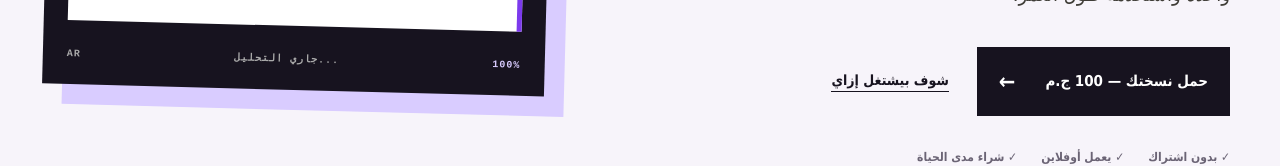
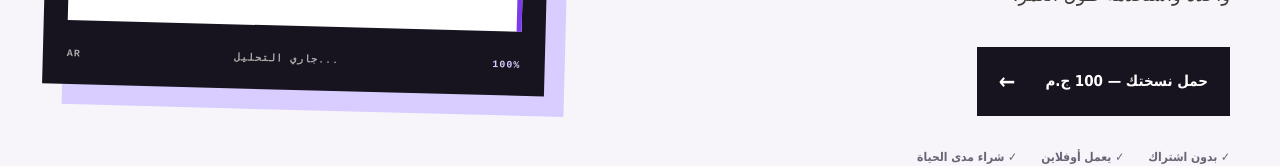
Before and after one commit to mostafaelkordy801-byte/drkordy-arabic-autocaption, a Next.js app: page / in a window 1280 px wide. Shown: the part 753-919 px from the top of the page. Built offline with nearby package versions, Linux system fonts and the light colour scheme; a web font is replaced by a local one.

Commit message:
Remove secondary how-it-works link

```diff
--- a/app/page.tsx
+++ b/app/page.tsx
@@ -35,7 +35,6 @@ export default function Home() {
           <p className="lead">حوّل كلامك العربي لكابشن بسرعة، على جهازك ومن غير إنترنت. ادفع مرة واحدة واستخدمه طول العمر.</p>
           <div className="heroActions">
             <a className="primary" href="#buy">حمل نسختك — 100 ج.م <span>←</span></a>
-            <a className="textLink" href="#how">شوف بيشتغل إزاي</a>
           </div>
           <div className="trustRow">
             <span>✓ بدون اشتراك</span><span>✓ يعمل أوفلاين</span><span>✓ شراء مدى الحياة</span>
```
